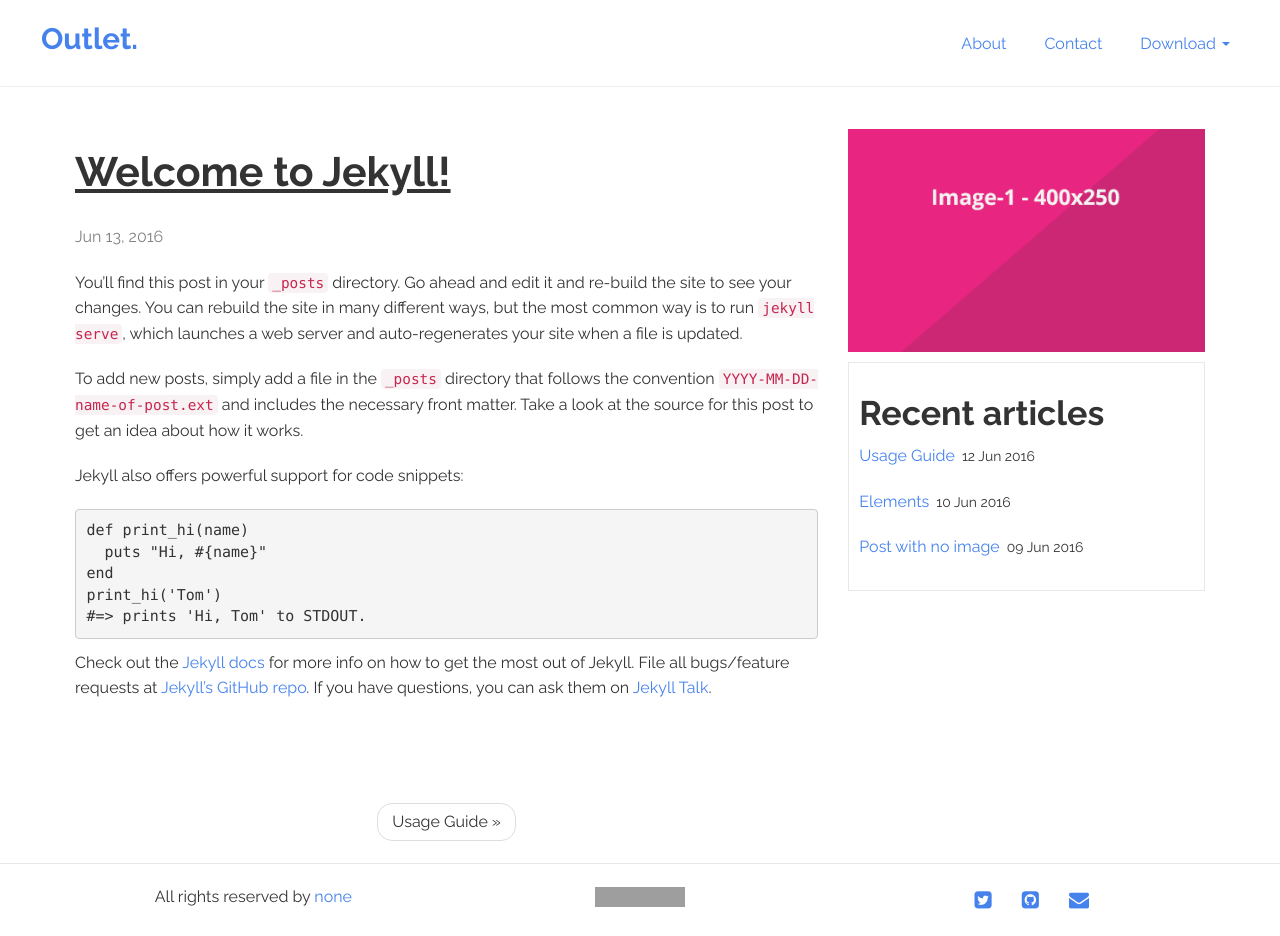
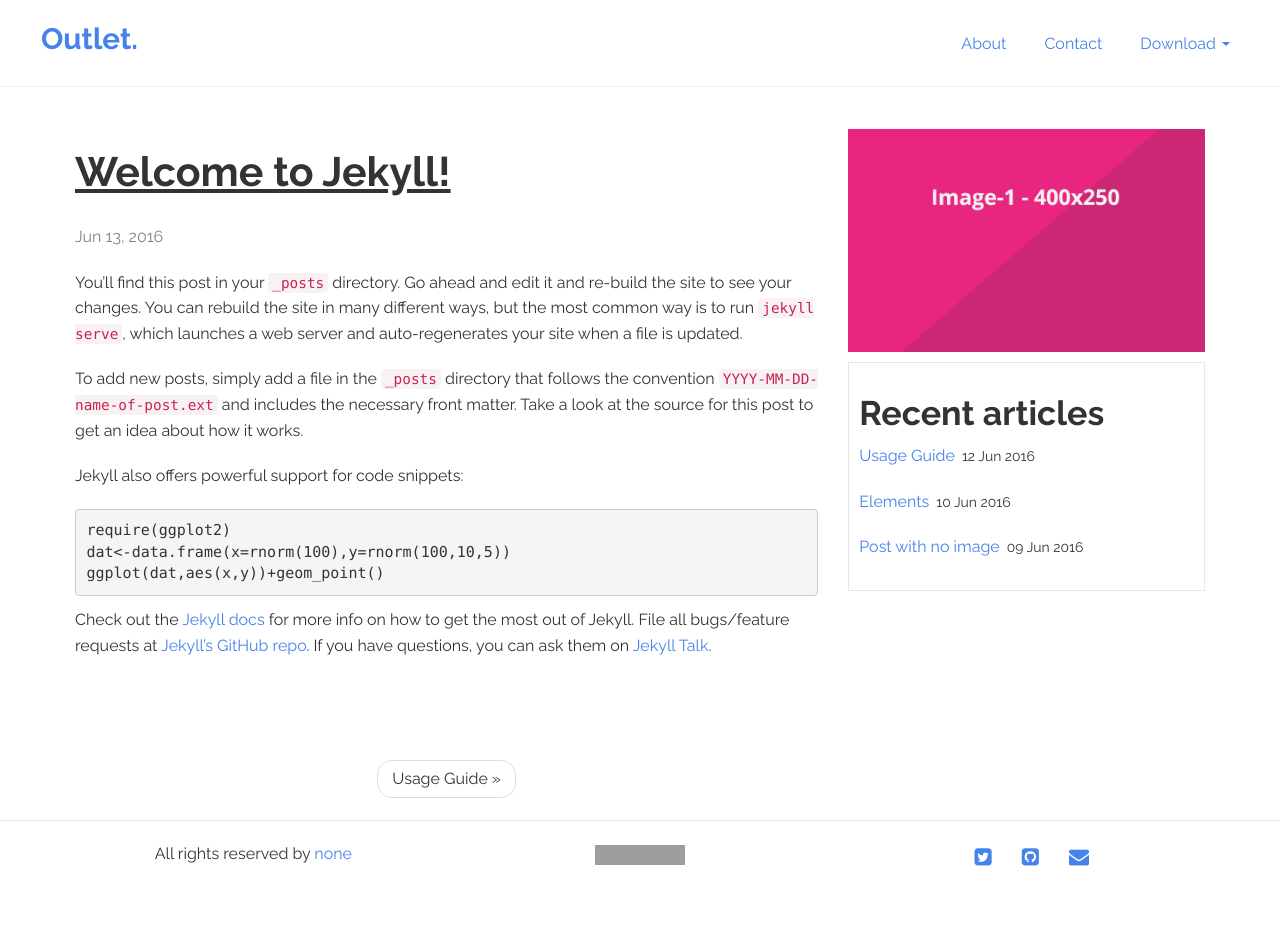
Before and after one commit to wj107/wj107.github.io, a Jekyll site: the page built from _posts/2016-06-13-welcome-to-jekyll.markdown, in a window 1280 px wide. Built offline with Jekyll 4.4.1, drawn with Linux system fonts in a browser that asks for light colours; after the commit the page ends 900 px from its top, so only the background shows below that; grey boxes are pictures that could not be loaded.

Commit message:
Update 2016-06-13-welcome-to-jekyll.markdown

````diff
--- a/_posts/2016-06-13-welcome-to-jekyll.markdown
+++ b/_posts/2016-06-13-welcome-to-jekyll.markdown
@@ -13,11 +13,9 @@ To add new posts, simply add a file in the `_posts` directory that follows the c
 Jekyll also offers powerful support for code snippets:
 
 ```{r}
-def print_hi(name)
-  puts "Hi, #{name}"
-end
-print_hi('Tom')
-#=> prints 'Hi, Tom' to STDOUT.
+require(ggplot2)
+dat<-data.frame(x=rnorm(100),y=rnorm(100,10,5))
+ggplot(dat,aes(x,y))+geom_point()
 ```
 
 Check out the [Jekyll docs][jekyll-docs] for more info on how to get the most out of Jekyll. File all bugs/feature requests at [Jekyll’s GitHub repo][jekyll-gh]. If you have questions, you can ask them on [Jekyll Talk][jekyll-talk].
````
